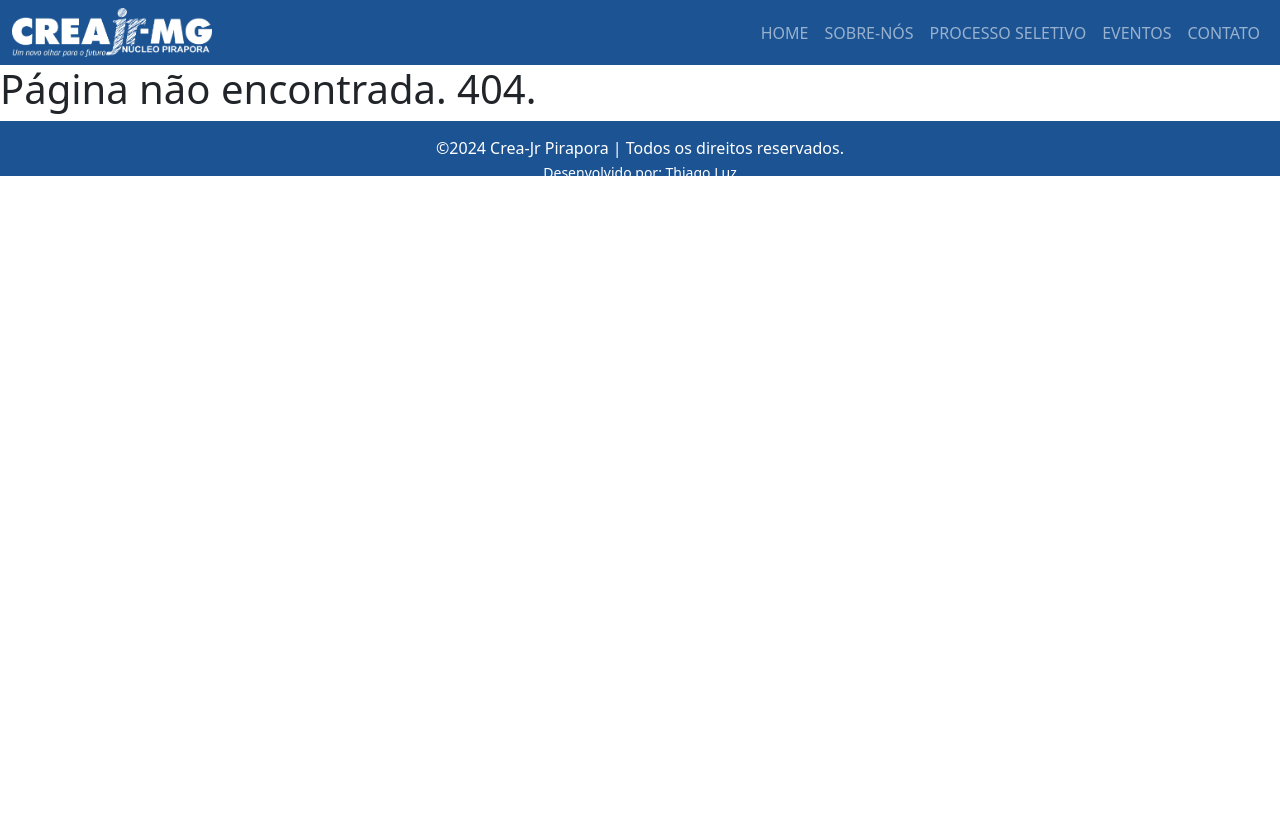
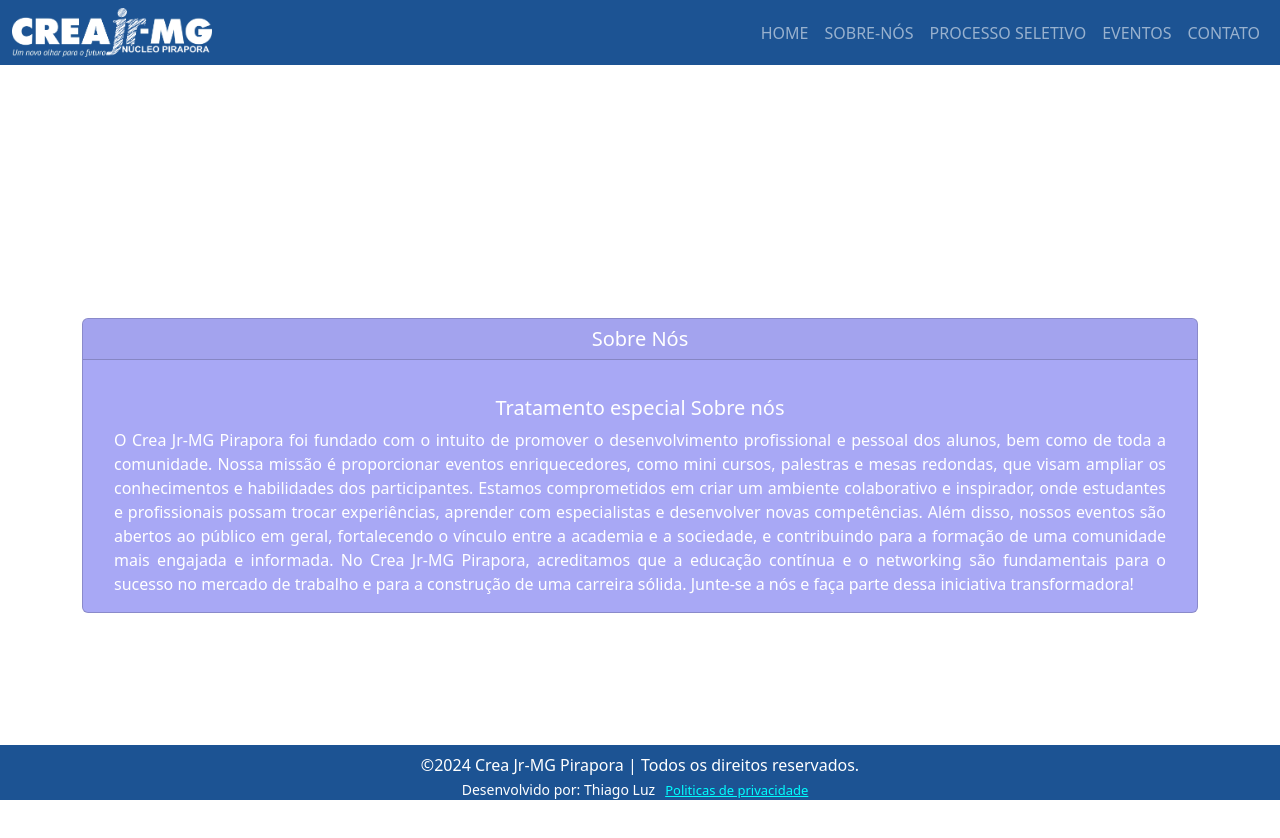
Before and after one commit to thiagoluznascimento/creajunior-pirapora, a React (Vite) app: page /sobrenos in a window 1280 px wide. Before the commit this address had no page. Shown: the top 838 px of the page. Before the commit the page ends 800 px from the top, so only its background shows below. Built offline with nearby package versions, Linux system fonts and the light colour scheme.

Commit message:
Adiciona página SobreNos.jsx
- Cria página SobreNos.jsx
- Modifica Footer.jsx
- Modifica index.css
- Modifica App.jsx
- Adiciona Cards.css

```diff
--- a/src/App.jsx
+++ b/src/App.jsx
@@ -7,7 +7,7 @@ import Footer from "./components/Footer";
 import Menu from "./components/Menu";
 import Home from "./pages/Home";
 import NotFound from "./pages/NotFound";
-
+import SobreNos from "./pages/SobreNos";
 
 
 
@@ -19,7 +19,7 @@ function App() {
 
         <Routes>
           <Route path="/" element={<Home />} />
-          {/* <Route path="sobrenos" element={<SobreNos />} /> */}
+          <Route path="sobrenos" element={<SobreNos />} />
           {/* <Route path="processoseletivo" element={<ProcessoSeletivo />} /> */}
           {/* <Route path="eventos" element={<Eventos />} /> */}
           {/* <Route path="contato" element={<Contato />} /> */}
--- /dev/null
+++ b/src/components/Cards.css
@@ -0,0 +1,26 @@
+.container {
+    display: flex;
+    justify-content: center;
+    align-items: center;
+    height: 100vh;
+
+}
+
+.cd-sobre-nos {
+    background-color: rgba(38, 38, 229, 0.401) !important;
+    color: white !important;
+    gap: 20px;
+    width: 100%;
+    margin: auto;
+}
+
+.cd-header{
+    text-align: center;
+}
+.cd-title {
+    text-align: center;
+}
+.cd-text {
+    text-align: justify;
+    margin: 0 15px;
+}
--- a/src/components/Footer.jsx
+++ b/src/components/Footer.jsx
@@ -1,11 +1,13 @@
+import { Link } from "react-router-dom";
 import "./Footer.css"
 
 function Footer(props) {
 
     return(
-        <footer>
-            ©2024 Crea-Jr Pirapora | Todos os direitos reservados.
+        <footer className="custom-navbar text-white py-2 mt-auto fixed-bottom">
+            ©2024 Crea Jr-MG Pirapora | Todos os direitos reservados.
             <small><br /> Desenvolvido por: {props.nomeAutor}</small>
+            <Link className="politicas" to="/politicasprivacidade">Politicas de privacidade </Link>
         </footer>
     );
 }
--- a/src/index.css
+++ b/src/index.css
@@ -15,7 +15,11 @@
   background-color: #1c5393 !important;
 }
 
-
+.politicas{
+  color: aqua;
+  padding: 10px;
+  font-size: 13px;
+}
 
 
 
--- /dev/null
+++ b/src/pages/SobreNos.jsx
@@ -0,0 +1,23 @@
+import { Card, Button } from "react-bootstrap";
+import "../components/Cards.css";
+
+
+function SobreNos() {
+    return(
+        <div className="container">
+            <Card className="cd-sobre-nos">
+                <Card.Header as = "h5" className="cd-header"> Sobre Nós </Card.Header>
+                <Card.Body>
+                    <Card.Title className="cd-title">Tratamento especial Sobre nós</Card.Title>
+                    <Card.Text className="cd-text">
+                        O Crea Jr-MG Pirapora foi fundado com o intuito de promover o desenvolvimento profissional e pessoal dos alunos, bem como de toda a comunidade. Nossa missão é proporcionar eventos enriquecedores, como mini cursos, palestras e mesas redondas, que visam ampliar os conhecimentos e habilidades dos participantes.
+                        Estamos comprometidos em criar um ambiente colaborativo e inspirador, onde estudantes e profissionais possam trocar experiências, aprender com especialistas e desenvolver novas competências. Além disso, nossos eventos são abertos ao público em geral, fortalecendo o vínculo entre a academia e a sociedade, e contribuindo para a formação de uma comunidade mais engajada e informada.
+                        No Crea Jr-MG Pirapora, acreditamos que a educação contínua e o networking são fundamentais para o sucesso no mercado de trabalho e para a construção de uma carreira sólida. Junte-se a nós e faça parte dessa iniciativa transformadora!
+                    </Card.Text>
+                </Card.Body>
+            </Card>
+        </div>
+    );
+}
+
+export default SobreNos;
```
